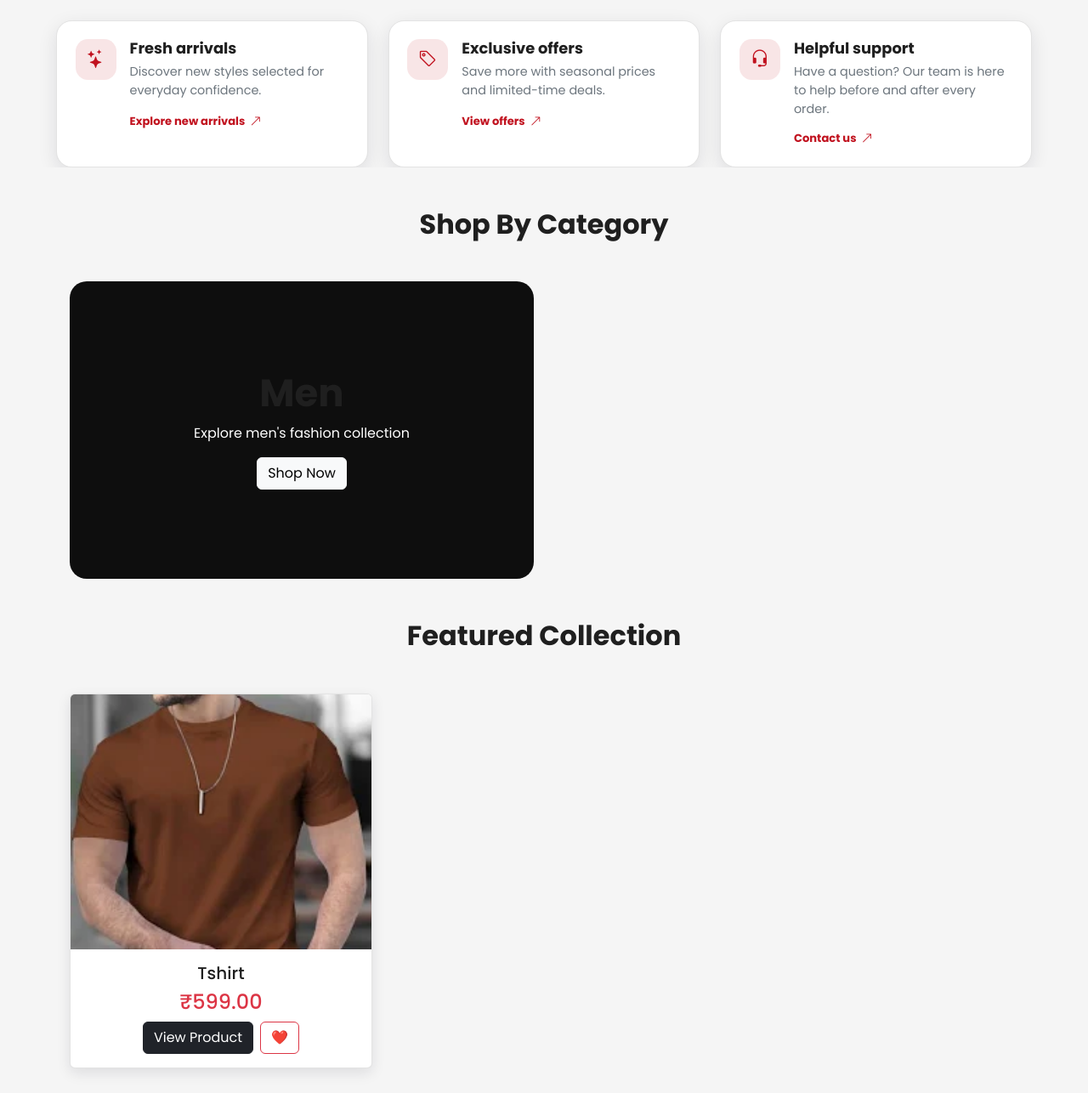
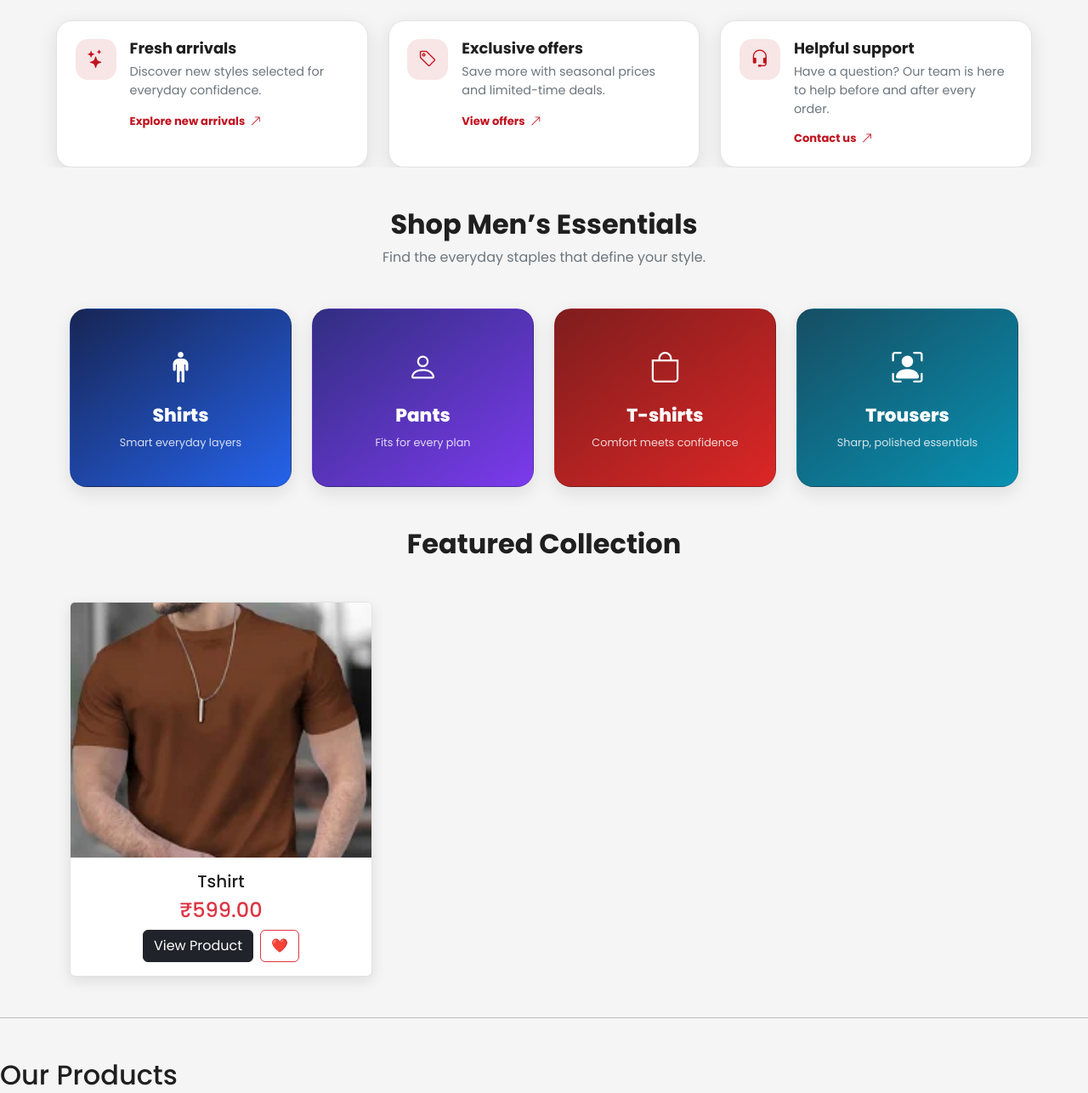
Before and after one commit to adarshdubey999/VIRARKAR-FASHION-, a Django app: page / in a window 1280 px wide. Shown: the part 905-2191 px from the top of the page at 85% size. Run offline with Django 5.2, Linux system fonts and the light colour scheme; data comes from the database, SQL or seed files in the repository.

Commit message:
Add mens clothing categories

```diff
--- a/virarkar/static/css/style.css
+++ b/virarkar/static/css/style.css
@@ -587,3 +587,88 @@ html[data-theme="dark"] .logo:hover .logo-black {
         padding: 1.1rem;
     }
 }
+
+
+/* ==========================
+   Men's Clothing Categories
+========================== */
+.clothing-categories > p {
+    max-width: 560px;
+    margin-right: auto;
+    margin-left: auto;
+}
+
+.clothing-category-card {
+    display: flex;
+    min-height: 210px;
+    height: 100%;
+    flex-direction: column;
+    align-items: center;
+    justify-content: center;
+    gap: 0.35rem;
+    padding: 1.25rem;
+    border: 1px solid var(--border-color);
+    border-radius: 1.25rem;
+    color: #ffffff;
+    text-align: center;
+    text-decoration: none;
+    box-shadow: 0 0.45rem 1.25rem var(--shadow-color);
+    transition: transform 0.25s ease, box-shadow 0.25s ease, filter 0.25s ease;
+}
+
+.clothing-category-card:hover {
+    color: #ffffff;
+    transform: translateY(-6px);
+    box-shadow: 0 0.9rem 1.8rem var(--shadow-color);
+    filter: saturate(1.12);
+}
+
+.clothing-category-card i {
+    margin-bottom: 0.45rem;
+    font-size: 2.25rem;
+}
+
+.clothing-category-card span {
+    font-size: 1.35rem;
+    font-weight: 800;
+}
+
+.clothing-category-card small {
+    color: rgba(255, 255, 255, 0.82);
+    font-size: 0.8rem;
+}
+
+.category-shirt {
+    background: linear-gradient(145deg, #172554, #2563eb);
+}
+
+.category-pants {
+    background: linear-gradient(145deg, #312e81, #7c3aed);
+}
+
+.category-tshirt {
+    background: linear-gradient(145deg, #7f1d1d, #dc2626);
+}
+
+.category-trousers {
+    background: linear-gradient(145deg, #164e63, #0891b2);
+}
+
+@media (max-width: 575.98px) {
+    .clothing-category-card {
+        min-height: 165px;
+        padding: 1rem 0.65rem;
+    }
+
+    .clothing-category-card i {
+        font-size: 1.8rem;
+    }
+
+    .clothing-category-card span {
+        font-size: 1.05rem;
+    }
+
+    .clothing-category-card small {
+        font-size: 0.7rem;
+    }
+}
--- a/virarkar/templates/home.html
+++ b/virarkar/templates/home.html
@@ -88,43 +88,47 @@
 
 
 
-<section class="container my-5">
-
-    <h2 class="text-center mb-5 fw-bold">
-        Shop By Category
+<section class="container my-5 clothing-categories" aria-labelledby="clothing-categories-title">
+    <h2 id="clothing-categories-title" class="text-center mb-2 fw-bold">
+        Shop Men’s Essentials
     </h2>
-
+    <p class="text-center text-muted mb-5">
+        Find the everyday staples that define your style.
+    </p>
 
     <div class="row g-4">
-
-
-        <div class="col-md-6">
-
-            <div class="category-card men">
-
-                <div class="category-content">
-
-                    <h2>Men</h2>
-
-                    <p>
-                        Explore men's fashion collection
-                    </p>
-
-                    <a href="#" class="btn btn-light">
-                        Shop Now
-                    </a>
-
-                </div>
-
-            </div>
-
+        <div class="col-6 col-lg-3">
+            <a class="clothing-category-card category-shirt" href="{% url 'product_list' %}?q=shirt">
+                <i class="bi bi-person-standing" aria-hidden="true"></i>
+                <span>Shirts</span>
+                <small>Smart everyday layers</small>
+            </a>
         </div>
 
+        <div class="col-6 col-lg-3">
+            <a class="clothing-category-card category-pants" href="{% url 'product_list' %}?q=pants">
+                <i class="bi bi-person" aria-hidden="true"></i>
+                <span>Pants</span>
+                <small>Fits for every plan</small>
+            </a>
+        </div>
 
+        <div class="col-6 col-lg-3">
+            <a class="clothing-category-card category-tshirt" href="{% url 'product_list' %}?q=tshirt">
+                <i class="bi bi-bag" aria-hidden="true"></i>
+                <span>T-shirts</span>
+                <small>Comfort meets confidence</small>
+            </a>
+        </div>
 
-
+        <div class="col-6 col-lg-3">
+            <a class="clothing-category-card category-trousers" href="{% url 'product_list' %}?q=trouser">
+                <i class="bi bi-person-bounding-box" aria-hidden="true"></i>
+                <span>Trousers</span>
+                <small>Sharp, polished essentials</small>
+            </a>
+        </div>
     </div>
-
 </section>
 
 
```
